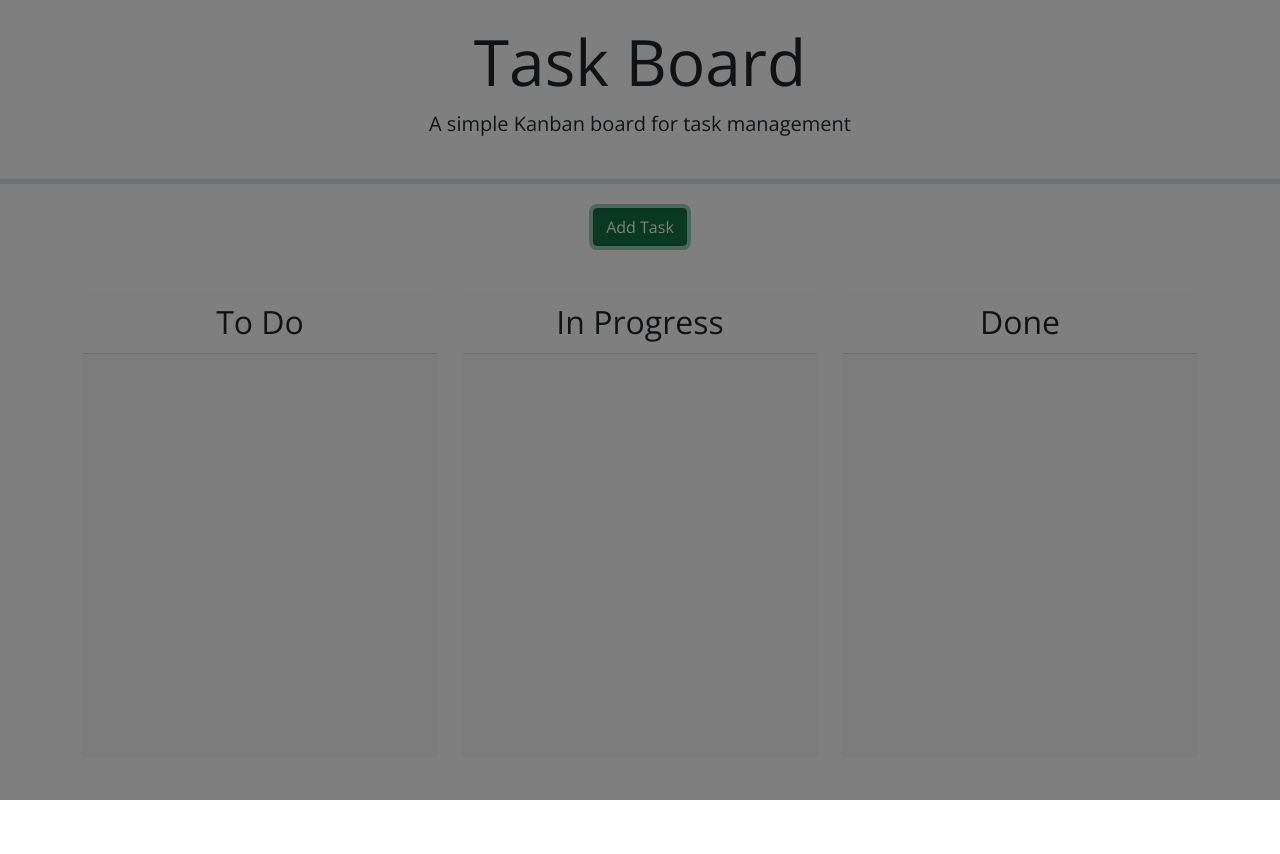
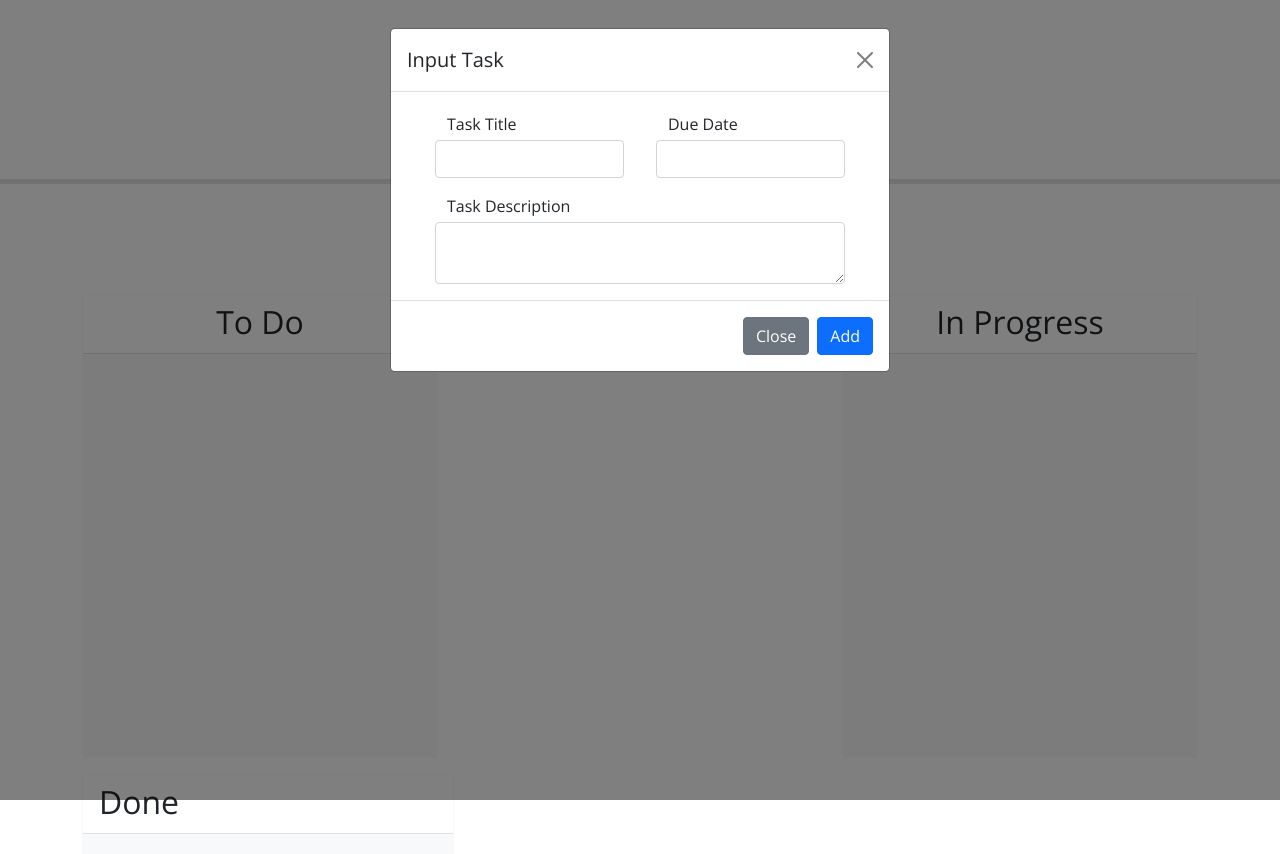
Before and after one commit to Hublinix/musical-happiness-main, a plain HTML site: page Develop/index.html in a window 1280 px wide. Both pictures are taken after a click on the button "Add Task". Before the commit the page ends 800 px from the top, so only its background shows below. Drawn offline with nearby package versions, Linux system fonts and the light colour scheme.

Commit message:
current progress

```diff
--- a/Develop/assets/js/script.js
+++ b/Develop/assets/js/script.js
@@ -1,6 +1,12 @@
+const submit = $('submit')
+const title = $('title')
+const dueDate = $('due')
+const description = $('description')
+
 // Retrieve tasks and nextId from localStorage
 let taskList = JSON.parse(localStorage.getItem("tasks"));
 let nextId = JSON.parse(localStorage.getItem("nextId"));
+
 
 // Todo: create a function to generate a unique task id
 function generateTaskId() {
@@ -9,28 +15,30 @@ function generateTaskId() {
 
 // Todo: create a function to create a task card
 function createTaskCard(task) {
-    const deadline=dayjs(task.deadline)
-    const now=dayjs();
+
 }
 
 // Todo: create a function to render the task list and make cards draggable
 function renderTaskList() {
-    var tasks = 0
-    if (taskList = "overdue");
+
 }
 
 // Todo: create a function to handle adding a new task
 function handleAddTask(event){
+
 }
 
 // Todo: create a function to handle deleting a task
 function handleDeleteTask(event){
+
 }
 
 // Todo: create a function to handle dropping a task into a new status lane
 function handleDrop(event, ui) {
+
 }
 
 // Todo: when the page loads, render the task list, add event listeners, make lanes droppable, and make the due date field a date picker
 $(document).ready(function () {
+
 });
--- a/Develop/index.html
+++ b/Develop/index.html
@@ -25,33 +25,37 @@
       <button class="btn btn-success" data-bs-toggle="modal" data-bs-target="#formModal">Add Task</button>
     </div>
     <!-- Todo: Create a modal with a form to add tasks -->
-    <div class="modal 1" id="task" tabindex="-1" aria-labelledby="exampleModalLabel" aria-hidden="true">
+    <div class="modal fade" id="formModal" tabindex="1" aria-labelledby="modalLabel" aria-hidden="true">
       <div class="modal-dialog">
         <div class="modal-content">
           <div class="modal-header">
-            <h1 class="modal-title fs-5" id="ID">Task Manager</h1>
+            <h1 class="modal-title fs-5" id="modalLabel">Input Task</h1>
             <button type="button" class="btn-close" data-bs-dismiss="modal" aria-label="Close"></button>
           </div>
-          <div class="modal-1.1">
-            <form id="formModal">
-              <div class="mb-3">
-                <label for="exampleInputPassword1" class="form-label">Task Title</label>
-                <input type="task title" class="form-control" id="title"aria-describedby="emailHelp">
+          <div class="modal-body">
+            <div class="container-fluid px-4">
+              <div class="row">
+                <div class="col mx-3 my-1">Task Title</div>
+                <div class="col mx-3 my-1">Due Date</div>
               </div>
-              <div class="mb-3">
-                <label for="exampleInputPassword1" class="form-label">Date</label>
-                <input type="date" class="form-control" id="date">
+              <div class="row">
+                <input type="text" class="form-control col mx-3" id="title" aria-label="Task Title"
+                  aria-describedby="">
+                <input type="text" class="form-control col mx-3" id="due" aria-label="Task Due Date"
+                  aria-describedby="">
               </div>
-              <div class="mb-3 form-check">
-                <label for="exampleInputPassword1" class="form-label">Date</label>
-                <input type="text" class="form-control" id="description">
+              <div class="row">
+                <div class="col mx-3 my-1 mt-3">Task Description</div>
               </div>
-              <button type="submit" class="btn btn-primary">Submit</button>
-            </form>
+              <div class="row">
+                <textarea class="form-control col mx-3" id="description"
+                  aria-label="Task Description"></textarea>
+              </div>
+            </div>
           </div>
           <div class="modal-footer">
             <button type="button" class="btn btn-secondary" data-bs-dismiss="modal">Close</button>
-            <button type="button" class="btn btn-primary">Save changes</button>
+            <button type="submit" id="submit" class="btn btn-primary">Add</button>
           </div>
         </div>
       </div>
@@ -74,6 +78,7 @@
           </div>
           <div class="card-body bg-light">
             <div id="in-progress-cards"></div>
+          </div>
         </div>
       </div>
     </div>
```
Also changed, not shown: Develop/assets/css/style.css (line endings or trailing spaces). Lines whose indentation alone changed are shown as unchanged.
